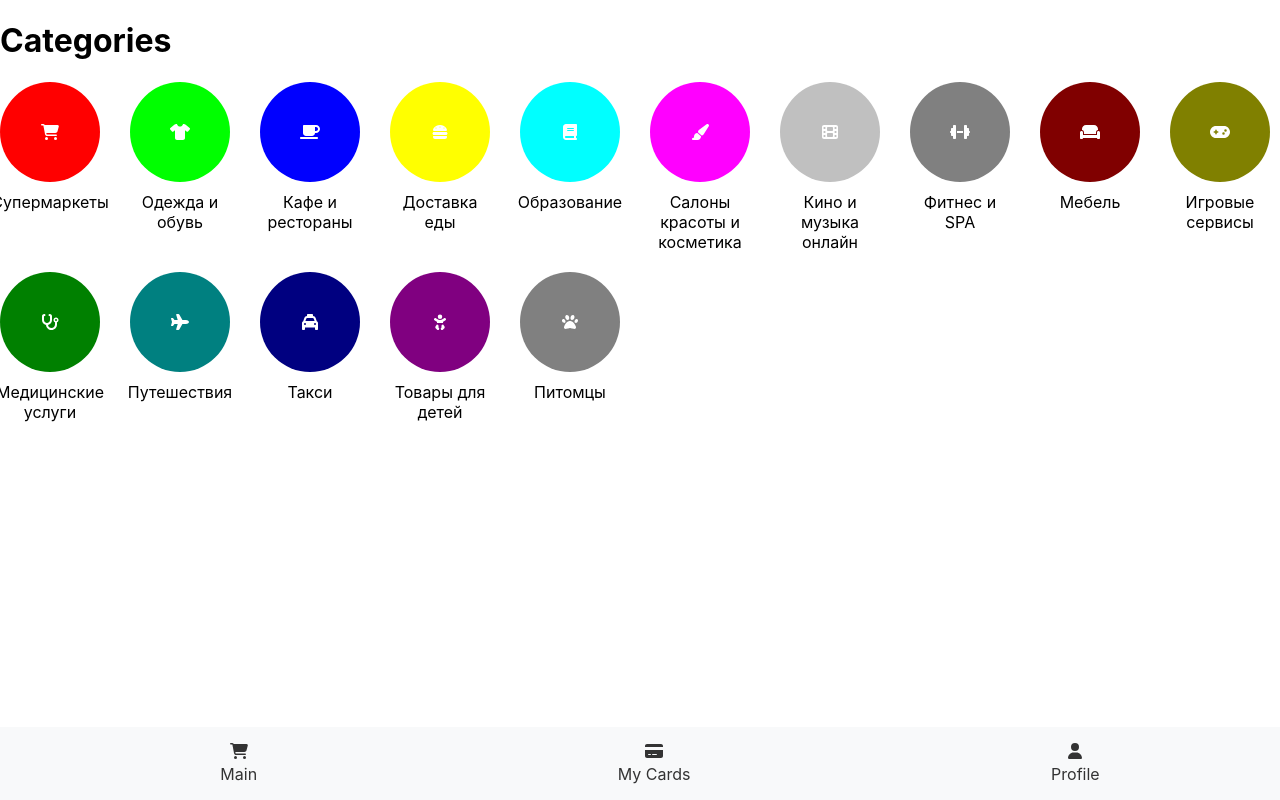
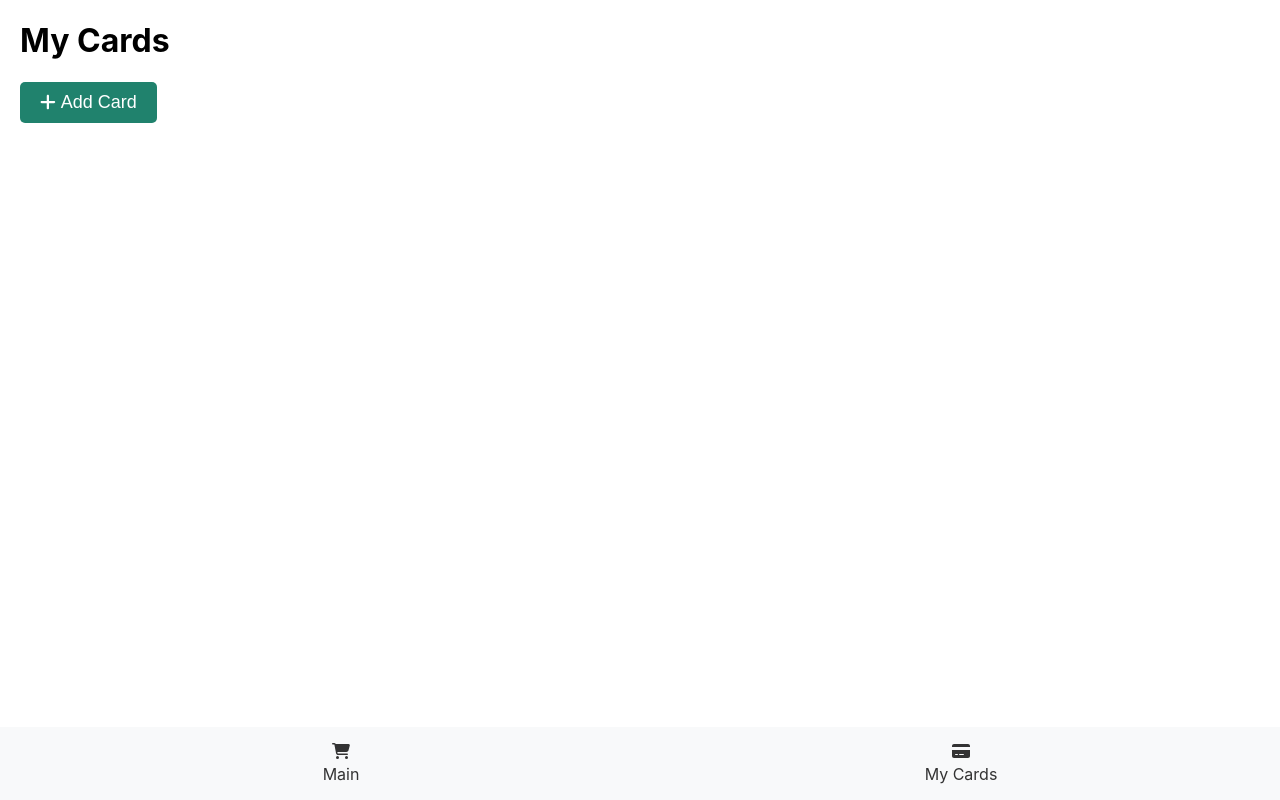
Before and after one commit to kunbolsyn/mognu, a React (Create React App) app in the folder frontend/: page /cards in a window 1280 px wide. Built offline with nearby package versions, Linux system fonts and the light colour scheme.

Commit message:
navigation update

```diff
--- /dev/null
+++ b/frontend/src/App.js
@@ -0,0 +1,17 @@
+import React from "react";
+import { BrowserRouter as Router, Routes, Route } from "react-router-dom";
+import Main from "./Main";
+import Cards from "./Cards";
+
+function App() {
+  return (
+    <Router>
+      <Routes>
+        <Route path="/" element={<Main />} />
+        <Route path="/cards" element={<Cards />} />
+      </Routes>
+    </Router>
+  );
+}
+
+export default App;
--- a/frontend/src/Cards.css
+++ b/frontend/src/Cards.css
@@ -1,4 +1,4 @@
-.Cards-header {
+.cards {
   padding-left: 20px;
 }
 
@@ -11,7 +11,6 @@
   cursor: pointer;
   display: flex;
   align-items: center;
-  padding-left: 20px;
   border-radius: 5px;
   font-size: 18px;
 }
--- a/frontend/src/Cards.js
+++ b/frontend/src/Cards.js
@@ -17,18 +17,19 @@ function Cards() {
   };
 
   return (
-    <div className="Cards">
-      <header className="Cards-header">
-        <h1>My Cards</h1>
-        <button className="add-card-button" onClick={handleAddCardClick}> {/* Added onClick event here */}
+    <div>
+      <div className="cards">
+        <h1 className="cards-header">My Cards</h1>
+        <button className="add-card-button" onClick={handleAddCardClick}>
+          {" "}
+          {/* Added onClick event here */}
           <FontAwesomeIcon icon={faPlus} />
           <span>Add Card</span>
         </button>
-      </header>
 
-      {/* Include the AddCard component and pass props */}
-      <AddCard isOpen={isAddCardOpen} onClose={handleClose} />
-
+        {/* Include the AddCard component and pass props */}
+        <AddCard isOpen={isAddCardOpen} onClose={handleClose} />
+      </div>
       <Footer />
     </div>
   );
--- a/frontend/src/Footer.js
+++ b/frontend/src/Footer.js
@@ -3,8 +3,8 @@ import { FontAwesomeIcon } from "@fortawesome/react-fontawesome";
 import {
   faShoppingCart,
   faCreditCard,
-  faUser,
 } from "@fortawesome/free-solid-svg-icons";
+import { Link } from "react-router-dom";
 import "./Footer.css";
 
 function Footer() {
@@ -13,22 +13,16 @@ function Footer() {
       <nav>
         <ul>
           <li>
-            <a href="/main">
+            <Link to="/">
               <FontAwesomeIcon icon={faShoppingCart} />
               <span>Main</span>
-            </a>
+            </Link>
           </li>
           <li>
-            <a href="/cards">
+            <Link to="/cards">
               <FontAwesomeIcon icon={faCreditCard} />
               <span>My Cards</span>
-            </a>
-          </li>
-          <li>
-            <a href="/profile">
-              <FontAwesomeIcon icon={faUser} />
-              <span>Profile</span>
-            </a>
+            </Link>
           </li>
         </ul>
       </nav>
--- a/frontend/src/Main.css
+++ b/frontend/src/Main.css
@@ -1,7 +1,12 @@
+.categories-header {
+  padding-left: 20px;
+}
+
 .category-grid {
+  padding-left: 20px;
   display: grid;
   grid-template-columns: repeat(auto-fill, minmax(100px, 1fr));
-  gap: 20px;
+  gap: 10px;
 }
 
 .category {
@@ -17,9 +22,10 @@
   align-items: center;
   justify-content: center;
   border-radius: 50%;
-  height: 100px;
-  width: 100px;
+  width: 75px;
+  height: 75px;
   color: white;
+  font-size: 25px;
 }
 
 .text {
--- a/frontend/src/Main.js
+++ b/frontend/src/Main.js
@@ -21,27 +21,27 @@ import Footer from "./Footer";
 import "./Main.css";
 
 const categories = [
-  { name: "Супермаркеты", icon: faShoppingCart, color: "#FF0000" },
-  { name: "Одежда и обувь", icon: faTshirt, color: "#00FF00" },
-  { name: "Кафе и рестораны", icon: faCoffee, color: "#0000FF" },
-  { name: "Доставка еды", icon: faHamburger, color: "#FFFF00" },
-  { name: "Образование", icon: faBook, color: "#00FFFF" },
-  { name: "Салоны красоты и косметика", icon: faPaintBrush, color: "#FF00FF" },
-  { name: "Кино и музыка онлайн", icon: faFilm, color: "#C0C0C0" },
-  { name: "Фитнес и SPA", icon: faDumbbell, color: "#808080" },
-  { name: "Мебель", icon: faCouch, color: "#800000" },
-  { name: "Игровые сервисы", icon: faGamepad, color: "#808000" },
-  { name: "Медицинские услуги", icon: faStethoscope, color: "#008000" },
-  { name: "Путешествия", icon: faPlane, color: "#008080" },
-  { name: "Такси", icon: faTaxi, color: "#000080" },
-  { name: "Товары для детей", icon: faBaby, color: "#800080" },
-  { name: "Питомцы", icon: faPaw, color: "#808080" },
+  { name: "Супермаркеты", icon: faShoppingCart, color: "#FF6347" }, // Tomato
+  { name: "Одежда и обувь", icon: faTshirt, color: "#32CD32" }, // LimeGreen
+  { name: "Кафе и рестораны", icon: faCoffee, color: "#FF4500" }, // OrangeRed
+  { name: "Доставка еды", icon: faHamburger, color: "#FFD700" }, // Gold
+  { name: "Образование", icon: faBook, color: "#00BFFF" }, // DeepSkyBlue
+  { name: "Салоны красоты и косметика", icon: faPaintBrush, color: "#9370DB" }, // MediumPurple
+  { name: "Кино и музыка онлайн", icon: faFilm, color: "#7B68EE" }, // MediumSlateBlue
+  { name: "Фитнес и SPA", icon: faDumbbell, color: "#20B2AA" }, // LightSeaGreen
+  { name: "Мебель", icon: faCouch, color: "#DC143C" }, // Crimson
+  { name: "Игровые сервисы", icon: faGamepad, color: "#4682B4" }, // SteelBlue
+  { name: "Медицинские услуги", icon: faStethoscope, color: "#556B2F" }, // DarkOliveGreen
+  { name: "Путешествия", icon: faPlane, color: "#00CED1" }, // DarkTurquoise
+  { name: "Такси", icon: faTaxi, color: "#800080" }, // Purple
+  { name: "Товары для детей", icon: faBaby, color: "#FF1493" }, // DeepPink
+  { name: "Питомцы", icon: faPaw, color: "#3CB371" }, // MediumSeaGreen
 ];
 
 const Main = () => {
   return (
     <div className="categories">
-      <h1>Categories</h1>
+      <h1 className="categories-header">Categories</h1>
       <div className="category-grid">
         {categories.map((category, index) => (
           <div key={index} className="category">
--- a/frontend/src/index.js
+++ b/frontend/src/index.js
@@ -1,13 +1,13 @@
 import React from "react";
 import ReactDOM from "react-dom/client";
 import "./index.css";
-import Main from "./Main";
+import App from "./App";
 import reportWebVitals from "./reportWebVitals";
 
 const root = ReactDOM.createRoot(document.getElementById("root"));
 root.render(
   <React.StrictMode>
-    <Main />
+    <App />
   </React.StrictMode>
 );
 
```
Also changed, not shown: frontend/src/App.css (added).
